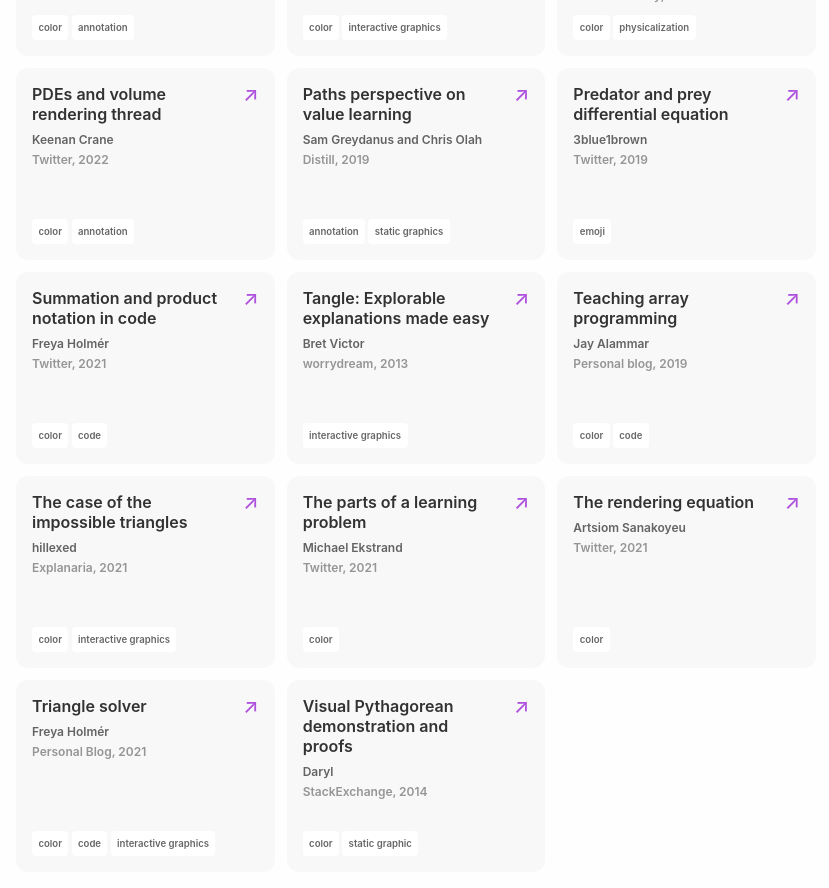
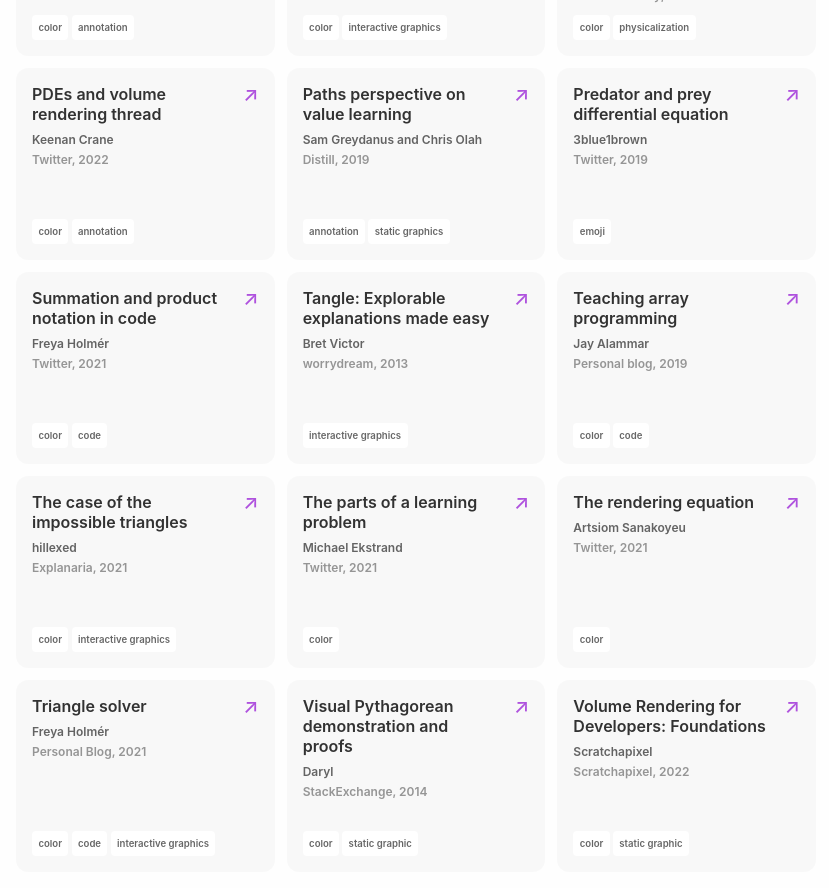
Before and after one commit to fredhohman/awesome-mathematical-notation-design, a Jekyll site: the page built from index.md, in a window 1280 px wide and 900 px high, scrolled down 3870 px. Shown: the top 888 px of the window, without its empty margins (224-1053 px from the left). Built offline with Jekyll 4.4.1, drawn with Linux system fonts in a browser that asks for light colours; some of the changed text lies outside the part shown.

Commit message:
feat: add 3D rendering equation

```diff
--- a/_data/examples.yaml
+++ b/_data/examples.yaml
@@ -499,3 +499,13 @@
   tags:
     - layout
     - annotation
+
+- title: "Volume Rendering for Developers: Foundations"
+  author: Scratchapixel
+  publication: Scratchapixel
+  year: 2022
+  link: https://www.scratchapixel.com/lessons/3d-basic-rendering/volume-rendering-for-developers/volume-rendering-summary-equations
+  type: example
+  tags:
+    - color
+    - static graphic
```
